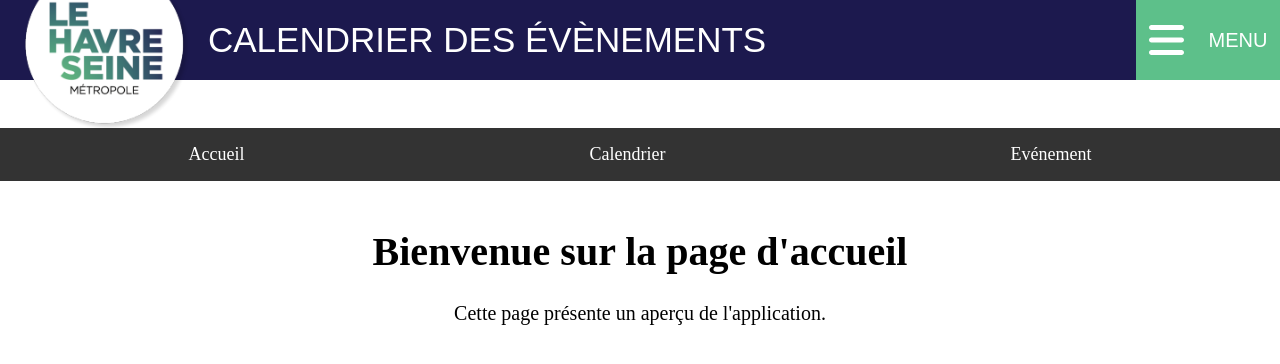
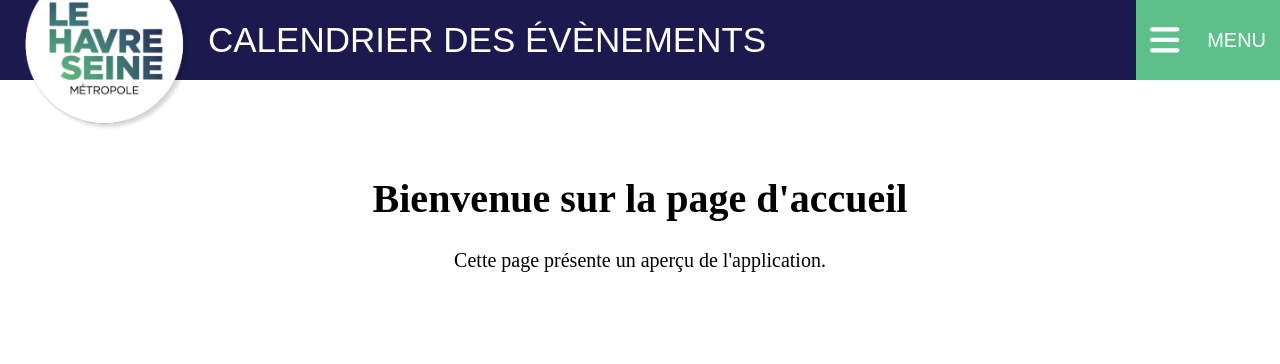
Before and after one commit to BriceBOKATOLA/lehavre, a React (Create React App) app in the folder Client/: page / in a window 1280 px wide. Shown: the top 364 px of the page. Built offline with nearby package versions, Linux system fonts and the light colour scheme.

Commit message:
header fini

```diff
--- a/Client/src/App.js
+++ b/Client/src/App.js
@@ -15,17 +15,12 @@ const App = () => {
 
         <Header />
 
-        <nav style={styles.navbar}>
-          <Link to="/" style={styles.link}>Accueil</Link>
-          <Link to="/calendar" style={styles.link}>Calendrier</Link>
-          <Link to="/events" style={styles.link}>Evénement</Link>
-        </nav>
-
         <Routes>
           {/* Routes publiques */}
           <Route path="/" element={<Home />} />
           <Route path="/calendar" element={<Calendar />} />
           <Route path="/events" element={<Events />} />
+          <Route path="/card" element={<EventCard />} />
 
           {/* Route protégée */}
           <Route
--- a/Client/src/composant/Header.js
+++ b/Client/src/composant/Header.js
@@ -1,4 +1,5 @@
-import React from 'react';
+import React, { useState } from 'react'
+import { Link } from 'react-router-dom';
 import { FontAwesomeIcon } from '@fortawesome/react-fontawesome';
 import { faBars } from '@fortawesome/free-solid-svg-icons';
 import logo from '../image/LeHavreSeine.png';
@@ -6,6 +7,13 @@ import '../style/header.css';
 
 
 export default function Header() {
+
+    const [isOpen, setIsOpen] = useState(false);
+
+    const toogleMenu = () => {
+        setIsOpen(!isOpen);
+    };
+
   return (
     <div class="header">
         <div class="header-logo">
@@ -14,13 +22,33 @@ export default function Header() {
         <div class="header-text">
             <p>CALENDRIER DES ÉVÈNEMENTS</p>
         </div>
-        <div class="header-menu">
-            <div>
-                <FontAwesomeIcon icon={faBars} size='2x' />
-            </div>
-            <div>
-                <p>MENU</p>
-            </div>
+        <div className={isOpen ? 'header-menu-open' : 'header-menu'}>
+            {isOpen ?
+            <>
+                <div>
+                    <FontAwesomeIcon icon={faBars} size='2x' onClick={toogleMenu} className={isOpen ? 'rotate' : ''} />
+                </div>
+                    <ul>
+                        <li onClick={toogleMenu}><Link to="/">Accueil</Link></li>
+                        <hr/>
+                        <li onClick={toogleMenu}><Link to="/calendar">Calendrier</Link></li>
+                        <hr/>
+                        <li onClick={toogleMenu}><Link to="/events">Evénement</Link></li>
+                    </ul>
+            </>
+            :
+            <>
+                <div onClick={toogleMenu}>
+                    <FontAwesomeIcon icon={faBars} size='2x' />
+                </div>
+                <div onClick={toogleMenu}>
+                    <p>MENU</p>
+                </div>
+            </>
+            }
+
+
+
         </div>
     </div>
   )
--- a/Client/src/page/Home.js
+++ b/Client/src/page/Home.js
@@ -1,4 +1,5 @@
 import React from "react";
+import Filter from "../composant/Filter";
 
 const Home = () => {
   return (
--- a/Client/src/style/header.css
+++ b/Client/src/style/header.css
@@ -41,14 +41,53 @@ body {
     align-items: center;
     width: 9rem;
     font-size: 20px;
-    margin-right: 15px;
     background-color: #5dc08a;
-    margin: 0px;
+    right: 0;
     height: 5rem;
+}
+.header-menu-open {
+  display: flex;
+  justify-content: flex-start;
+  align-items: flex-end;
+  flex-direction: column;
+  position: fixed;
+  top: 0.1rem;
+  right: 0;
+  cursor: pointer;
+  z-index: 1000;
+  width: 11rem;
+  background-color: #5dc08a;
+  padding: 1rem;
+  transition: transform 0.3s ease-in-out;
+}
+
+.header-menu-open a {
+  text-decoration: none;
+  color: white;
+  font-size: 20px;
+}
+
+.header-menu-open ul {
+  list-style: none;
+  padding: 0;
+  margin: 0;
+}
+
+.header-menu-open li {
+  margin: 1rem 0;
+  width: 10rem;
+}
+
+.fa-2x {
+  font-size: 2.1rem;
 }
 
 .header-menu img {
-    height: 50px;
+  transition: transform 0.3s ease;
+}
+
+.header-menu-open .rotate {
+  animation: rotateIcon 0.3s forwards;
 }
 
 /* Pour les écrans larges */
@@ -83,3 +122,13 @@ body {
         padding-left: 1rem;
     }
   }
+
+  /* Définition de l'animation de rotation */
+@keyframes rotateIcon {
+  from {
+      transform: rotate(0deg);
+  }
+  to {
+      transform: rotate(90deg);
+  }
+}
```
